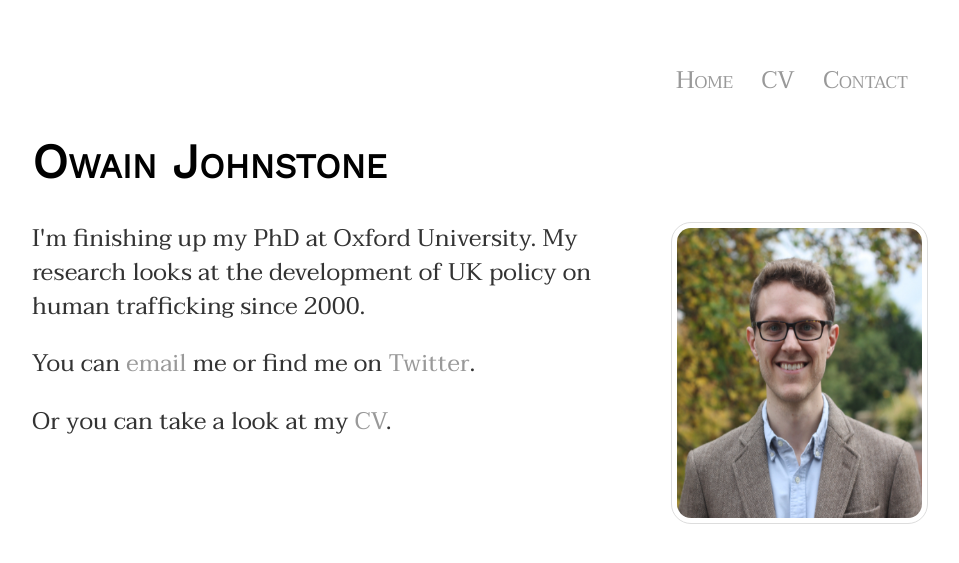
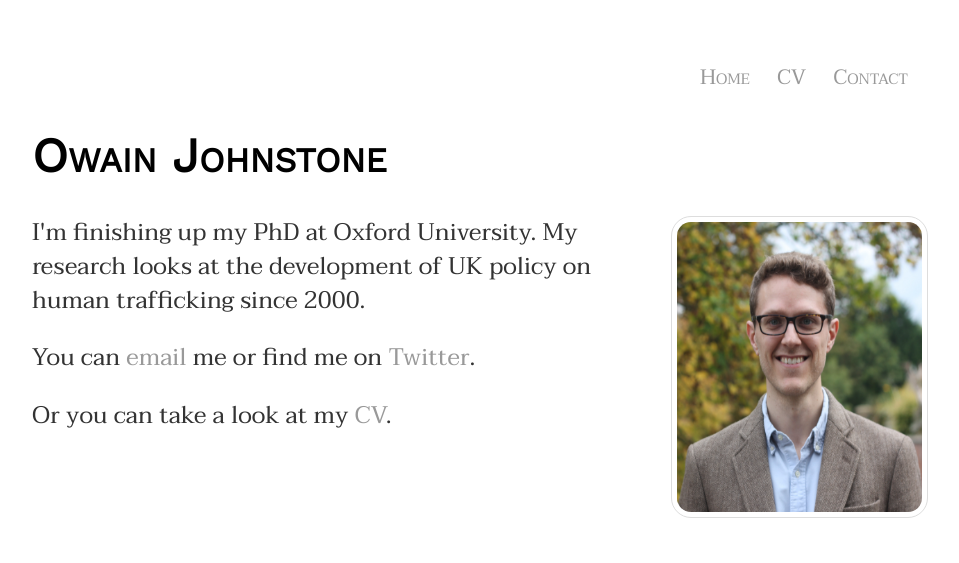
Before and after one commit to owainjohnstone/owainjohnstone.github.io, a Jekyll site: the page built from index.html, in a window 1280 px wide. Shown: the top 563 px of the page, without its empty margins (160-1119 px from the left). Built offline with Jekyll 4.4.1, drawn with Linux system fonts in a browser that asks for light colours.

Commit message:
Update main.css

```diff
--- a/css/main.css
+++ b/css/main.css
@@ -8,7 +8,7 @@ nav ul, footer ul {
     list-style: none;
     font-variant: small-caps;
     text-align: right;
-    font-size: 1.5em;
+    font-size: 1.3em;
 }
 nav ul li, footer ul li {
     display: inline;
```
